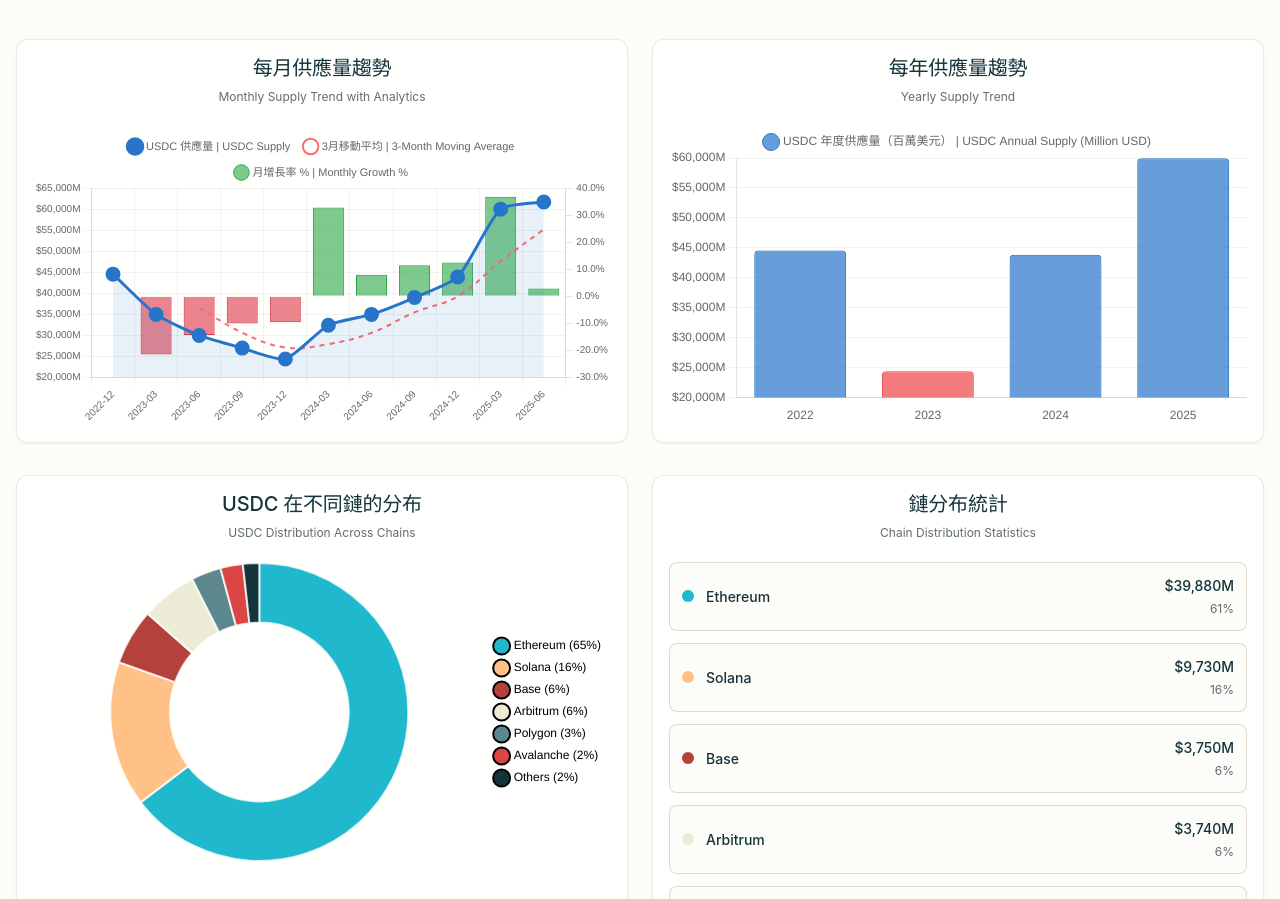
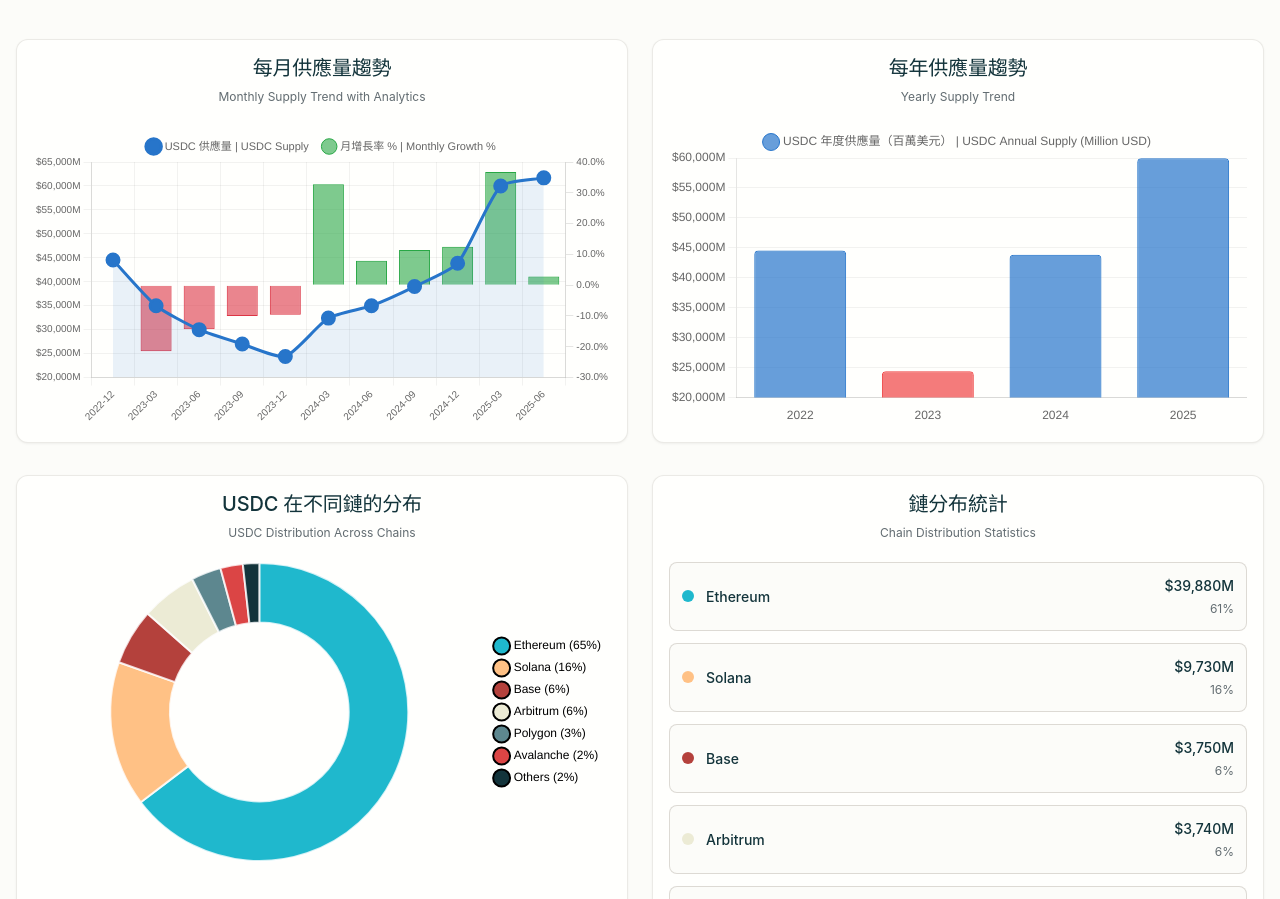
Before and after one commit to partylogo/usdc-detection-station, a plain HTML site: page index.html in a window 1280 px wide. Shown: the part 780-1679 px from the top of the page. Drawn offline with nearby package versions, Linux system fonts and the light colour scheme; no server answers; a web font is replaced by a local one.

Commit message:
🎨 UI refinements: Remove moving average & USDC icon
✅ Monthly chart simplification
- Removed 3-month moving average line from monthly chart
- Now shows only: USDC Supply + Monthly Growth Rate
- Cleaner dual-axis display (USD values + percentage)

✅ Header cleanup
- Removed USDC logo image from header
- Streamlined title section layout
- More minimalist header design

Result: Simplified, more focused interface with essential data only

```diff
--- a/app.js
+++ b/app.js
@@ -457,9 +457,6 @@
     const labels = data.map(item => item.date);
     const supplyData = data.map(item => item.supply);
 
-    // Calculate moving average (3-month)
-    const movingAverage = calculateMovingAverage(supplyData, 3);
-
     // Calculate growth rate
     const growthRate = calculateGrowthRate(supplyData);
 
@@ -484,17 +481,6 @@
                     pointHoverRadius: 8,
                     tension: 0.2,
                     fill: true,
-                    yAxisID: 'y'
-                },
-                {
-                    label: '3月移動平均 | 3-Month Moving Average',
-                    data: movingAverage,
-                    borderColor: '#FF6B6B',
-                    backgroundColor: 'transparent',
-                    borderWidth: 2,
-                    pointRadius: 0,
-                    tension: 0.4,
-                    borderDash: [5, 5],
                     yAxisID: 'y'
                 },
                 {
--- a/index.html
+++ b/index.html
@@ -14,7 +14,6 @@
         <header class="header">
             <div class="header-content">
                 <div class="logo-section">
-                    <img src="https://pplx-res.cloudinary.com/image/upload/v1749270038/pplx_project_search_images/6bfa0e3df3e1efa415f345e84b171e74deac8b5d.jpg" alt="USDC Logo" class="usdc-logo">
                     <div class="title-section">
                         <h1>USDC 檢測站</h1>
                         <p class="subtitle">USDC Detection Station</p>
```
